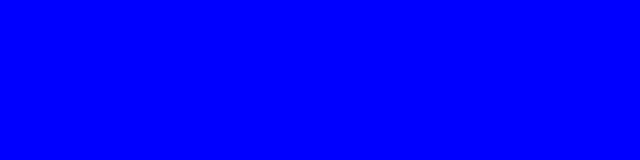
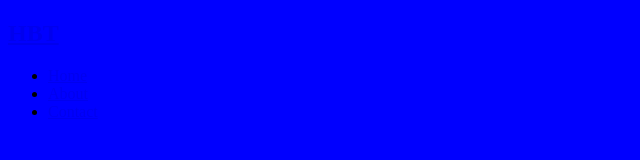
Before and after one commit to markwilde33/hotel-website, a plain HTML site: page index.html in a window 1280 px wide. Shown: the full height of the page, 0-640 px from the left. Drawn offline with Linux system fonts and the light colour scheme.

Commit message:
Added header section.

```diff
--- a/index.html
+++ b/index.html
@@ -8,5 +8,16 @@
     <link rel="stylesheet" href="css/style.css" />
     <title>Hotel BT | Welcome</title>
   </head>
-  <body></body>
+  <body>
+    <header>
+      <nav id="navbar">
+        <h1 class="logo"><a href="index.html">HBT</a></h1>
+        <ul>
+          <li><a href="index.html">Home</a></li>
+          <li><a href="about.html">About</a></li>
+          <li><a href="contact.html">Contact</a></li>
+        </ul>
+      </nav>
+    </header>
+  </body>
 </html>
```
